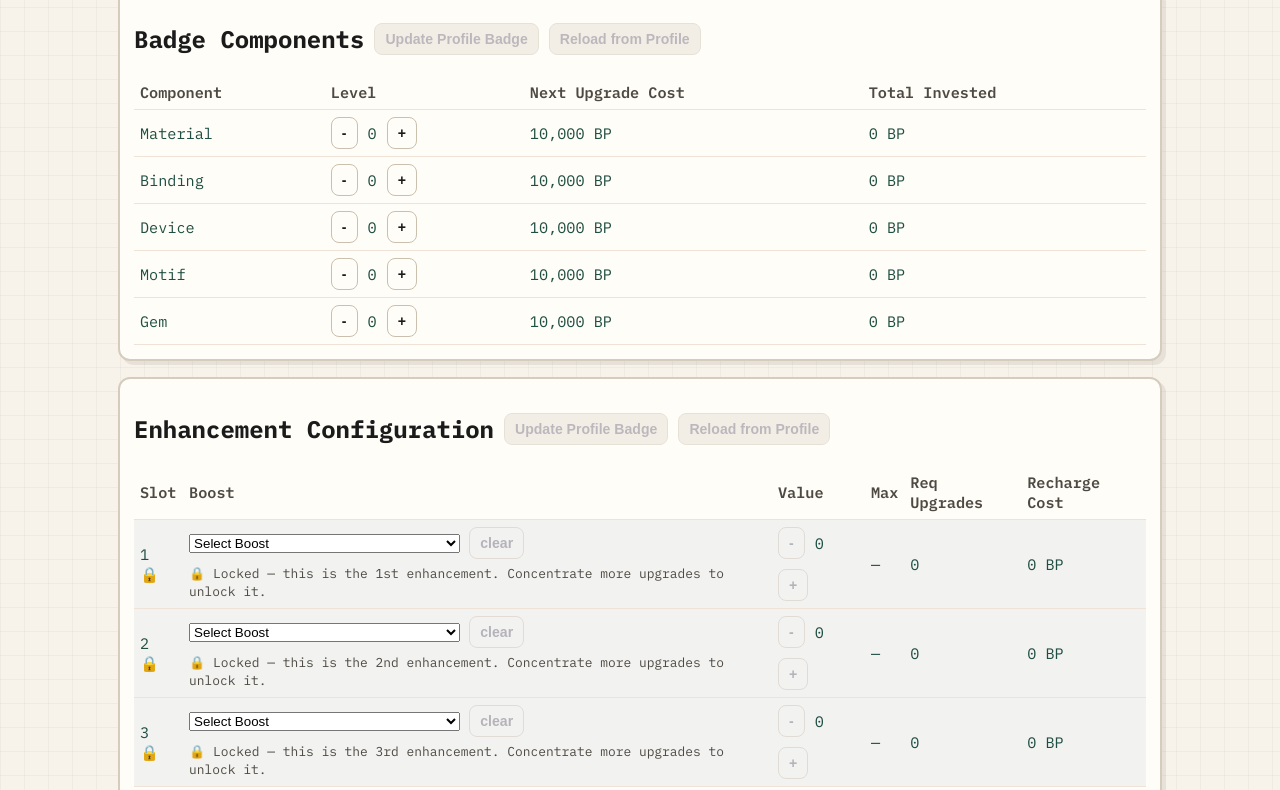
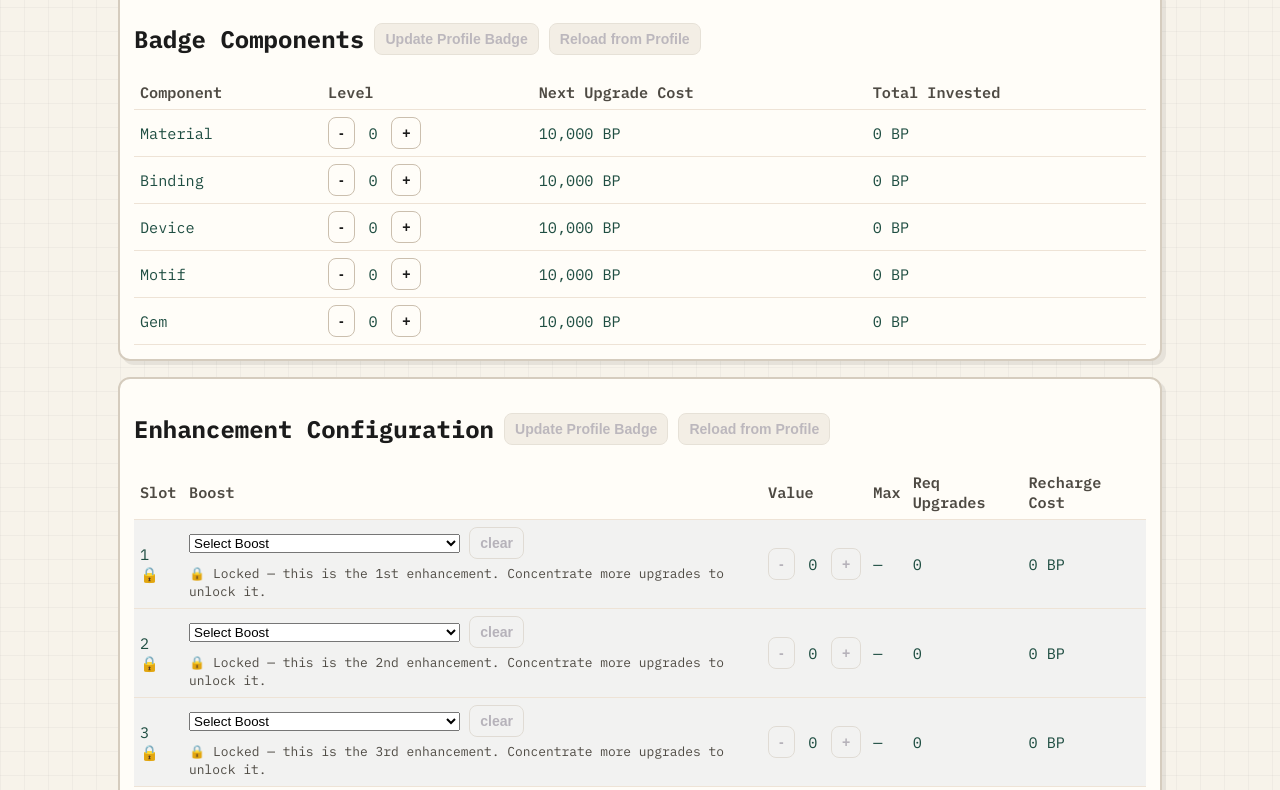
Before and after one commit to david8381/GS4, a website: page badge.html in a window 1280 px wide. Shown: the part 1265-2055 px from the top of the page. Drawn offline with nearby package versions, Linux system fonts and the light colour scheme.

Commit message:
Keep badge +/- steppers on one line when value reaches 10
The value/level control groups used .inline-actions (flex-wrap: wrap), so a
two-digit value (10) plus the gap overflowed the narrow table column and
wrapped the −/value/+ controls into a vertical stack. Force nowrap for the
component and boost stepper cells and give the value a stable min-width so it
stays centered between the buttons on a single line.

Co-Authored-By: Claude Opus 4.8 (1M context) <noreply@anthropic.com>

```diff
--- a/styles.css
+++ b/styles.css
@@ -1163,6 +1163,18 @@ body[data-page="badge"] .slot-note {
   color: var(--muted);
   line-height: 1.4;
 }
+/* Keep the −/value/+ steppers on a single line (don't wrap when value hits 10). */
+body[data-page="badge"] #componentTable .inline-actions,
+body[data-page="badge"] #boostTable .inline-actions {
+  flex-wrap: nowrap;
+  gap: 6px;
+  justify-content: flex-start;
+}
+body[data-page="badge"] #componentTable .inline-actions > span,
+body[data-page="badge"] #boostTable .inline-actions > span {
+  min-width: 1.6em;
+  text-align: center;
+}
 
 .test-output {
   margin-top: 12px;
```
